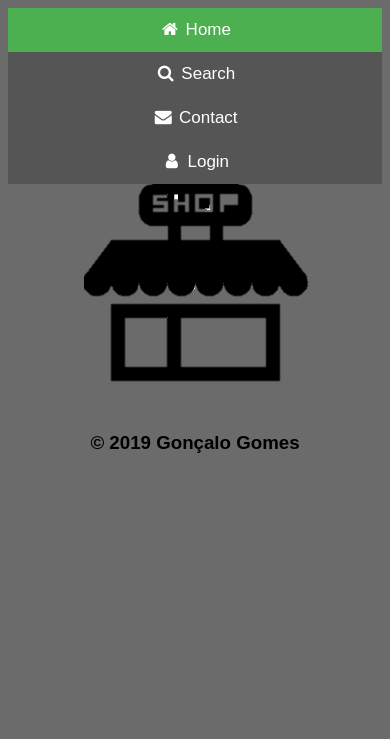
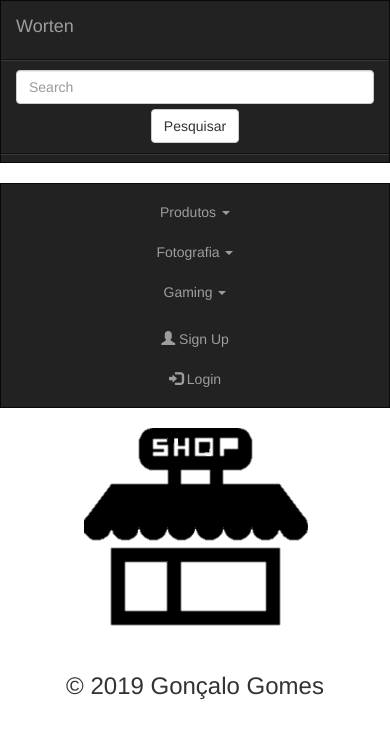
Before and after one commit to Goncaloalexandrefgomes/herokut107, a Python web app: template templates/index.html in a window 390 px wide. Shown: the top 739 px of the page. Run offline with Jinja, Linux system fonts and the light colour scheme; the template is opened without the code that fills it, so the values that code supplies are empty; some libraries are stand-ins or nearby versions.

Commit message:
Navbars adicionadas

```diff
--- a/static/style.css
+++ b/static/style.css
@@ -1,41 +1,4 @@
 body {
-  background-color: #6b6b6b;
   font-family: Arial, Helvetica, sans-serif;
   text-align: center;
 }
-
-
-/* Estilo da barra de cima */
-.navbar {
-  width: 100%;
-  background-color: #555;
-  overflow: auto;
-}
-
-/* Navbar links */
-.navbar a {
-  float: left;
-  text-align: center;
-  padding: 12px;
-  color: white;
-  text-decoration: none;
-  font-size: 17px;
-}
-
-/* Cor ao passar o cursor */
-.navbar a:hover {
-  background-color: #000;
-}
-
-/* Current/active navbar link */
-.active {
-  background-color: #4CAF50;
-}
-
-/* Add responsiveness - will automatically display the navbar vertically instead of horizontally on screens less than 500 pixels */
-@media screen and (max-width: 500px) {
-  .navbar a {
-    float: none;
-    display: block;
-  }
-}
--- a/templates/layout.html
+++ b/templates/layout.html
@@ -7,16 +7,65 @@
     <!-- Load an icon library -->
     <link rel="stylesheet" href="https://cdnjs.cloudflare.com/ajax/libs/font-awesome/4.7.0/css/font-awesome.min.css">
     <link rel="stylesheet" href="static/style.css">
+    <meta charset="utf-8">
+    <meta name="viewport" content="width=device-width, initial-scale=1">
+    <link rel="stylesheet" href="https://maxcdn.bootstrapcdn.com/bootstrap/3.4.0/css/bootstrap.min.css">
+    <script src="https://ajax.googleapis.com/ajax/libs/jquery/3.4.0/jquery.min.js"></script>
+    <script src="https://maxcdn.bootstrapcdn.com/bootstrap/3.4.0/js/bootstrap.min.js"></script>
 
 </head>
 <body>
 
-<div class="navbar">
-    <a class="active" href="#"><i class="fa fa-fw fa-home"></i> Home</a>
-    <a href="#"><i class="fa fa-fw fa-search"></i> Search</a>
-    <a href="#"><i class="fa fa-fw fa-envelope"></i> Contact</a>
-    <a href="#"><i class="fa fa-fw fa-user"></i> Login</a>
-</div>
+<nav class="navbar navbar-inverse" color>
+    <div class="container-fluid">
+        <div class="navbar-header">
+            <a class="navbar-brand" href="/">Worten</a>
+        </div>
+        <form class="navbar-form navbar-left" action="/action_page.php">
+            <div class="form-group">
+                <input type="text" class="form-control" placeholder="Search" name="search">
+            </div>
+            <button type="submit" class="btn btn-default">Pesquisar</button>
+        </form>
+    </div>
+</nav>
+
+
+
+<nav class="navbar navbar-inverse">
+    <ul class="nav navbar-nav">
+        <li class="dropdown"><a class="dropdown-toggle" data-toggle="dropdown" href="#">Produtos <span
+                class="caret"></span></a>
+            <ul class="dropdown-menu">
+                <li><a href="#">Tv, Vídeo</a></li>
+                <li><a href="#">Télemoveis</a></li>
+                <li><a href="#">Móveis</a></li>
+            </ul>
+        </li>
+        <li class="dropdown"><a class="dropdown-toggle" data-toggle="dropdown" href="#">Fotografia <span
+                class="caret"></span></a>
+            <ul class="dropdown-menu">
+                <li><a href="#">Page 1-1</a></li>
+                <li><a href="#">Page 1-2</a></li>
+                <li><a href="#">Page 1-3</a></li>
+            </ul>
+        </li>
+        <li class="dropdown"><a class="dropdown-toggle" data-toggle="dropdown" href="#">Gaming <span
+                class="caret"></span></a>
+            <ul class="dropdown-menu">
+                <li><a href="#">Page 1-1</a></li>
+                <li><a href="#">Page 1-2</a></li>
+                <li><a href="#">Page 1-3</a></li>
+            </ul>
+        </li>
+    </ul>
+    <ul class="nav navbar-nav navbar-right">
+        <li><a href="#"><span class="glyphicon glyphicon-user"></span> Sign Up</a></li>
+        <li><a href="#"><span class="glyphicon glyphicon-log-in"></span> Login</a></li>
+    </ul>
+    </div>
+</nav>
+
 
 {% block conteudo %}
 {% endblock %}
```
